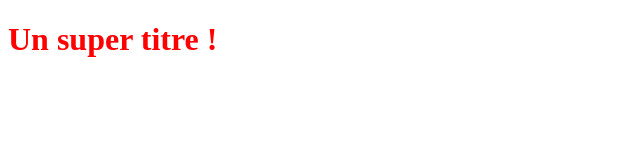
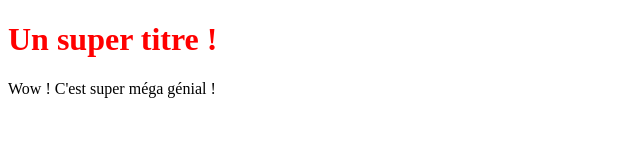
Before and after one commit to TzWxlFy/OpenclassroomsProject, a plain HTML site: page index.html in a window 1280 px wide. Shown: the whole page, without its empty margins (0-640 px from the left). Drawn offline with Linux system fonts and the light colour scheme.

Commit message:
Ajout d'un paragraphe

```diff
--- a/index.html
+++ b/index.html
@@ -6,5 +6,6 @@
 </head>
 <body>
     <h1>Un super titre !</h1>
+	<p>Wow ! C'est super méga génial !</p>
 </body>
 </html>
```
